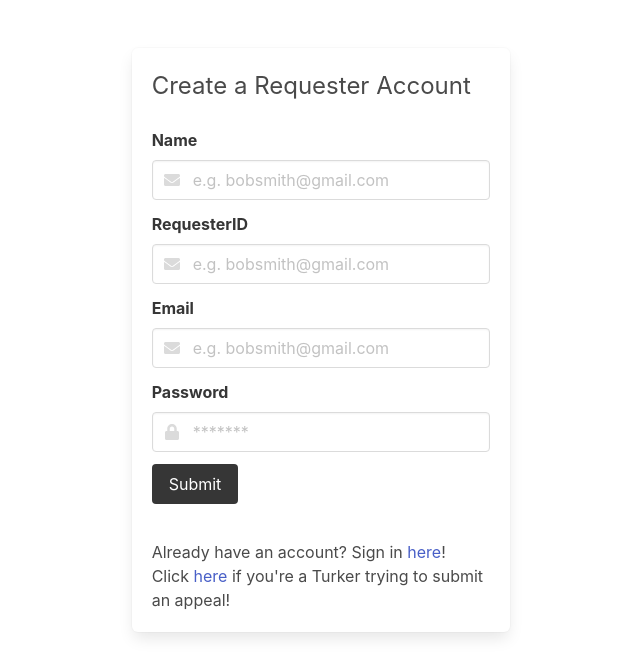
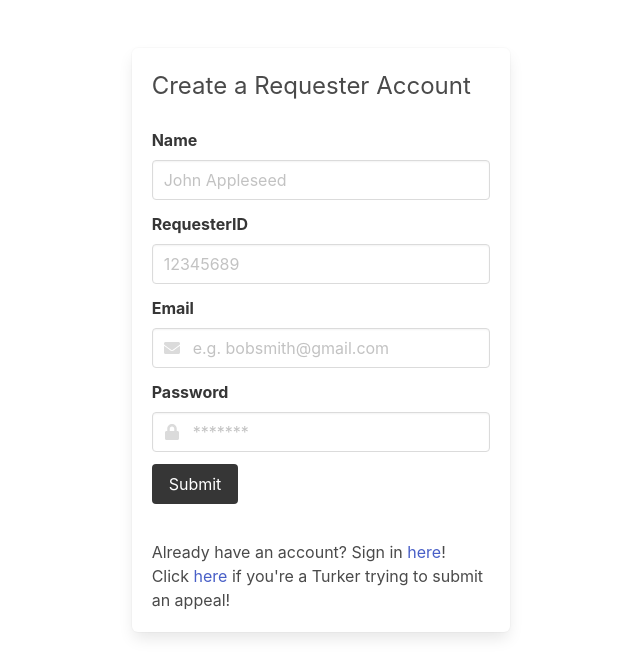
Before and after one commit to mukund-v/turkish-judge, a Flask app: page /signup in a window 1280 px wide. Shown: the top 672 px of the page, without its empty margins (319-959 px from the left). Run offline with Flask 2, Linux system fonts and the light colour scheme; parts of the project's set-up code (start-up, migrations or seed data) failed here and were passed over; some libraries are stand-ins or nearby versions.

Commit message:
signup page changes

```diff
--- a/src/flaskcrudapp/templates/index.html
+++ b/src/flaskcrudapp/templates/index.html
@@ -54,13 +54,13 @@
                 <p class="is-size-4">Submit an Appeal</p>
                 <br/>
                 <div class="field">
-                  <label for="" class="label">Turker ID</label>
+                  <label class="label">Turker ID</label>
                   <div class="control">
                     <input type="text" placeholder="123456789" class="input" required>
                   </div>
                 </div>
                 <div class="field">
-                  <label for="" class="label">HIT number</label>
+                  <label class="label">HIT number</label>
                   <div class="control">
                     <input type="text" placeholder="123456789" class="input" required>
                   </div>
--- a/src/flaskcrudapp/templates/signUp.html
+++ b/src/flaskcrudapp/templates/signUp.html
@@ -11,25 +11,19 @@
 
     <div class="columns is-centered">
       <div class="column is-one-third">
-          <form method="POST" action="/signin" class="box">
+          <form method="POST" action="" class="box">
               <p class="is-size-4">Create a Requester Account</p>
               <br/>
               <div class="field">
                 <label class="label">Name</label>
-                <div class="control has-icons-left">
-                  <input type="email" placeholder="e.g. bobsmith@gmail.com" class="input" name="email" required>
-                  <span class="icon is-small is-left">
-                    <i class="fa fa-envelope"></i>
-                  </span>
+                <div class="control">
+                  <input type="text" placeholder="John Appleseed" class="input" name="name" required>
                 </div>
               </div>
               <div class="field">
                 <label class="label">RequesterID</label>
-                <div class="control has-icons-left">
-                  <input type="email" placeholder="e.g. bobsmith@gmail.com" class="input" name="email" required>
-                  <span class="icon is-small is-left">
-                    <i class="fa fa-envelope"></i>
-                  </span>
+                <div class="control">
+                  <input type="text" placeholder="12345689" class="input" name="reqID" required>
                 </div>
               </div>
               <div class="field">
```
